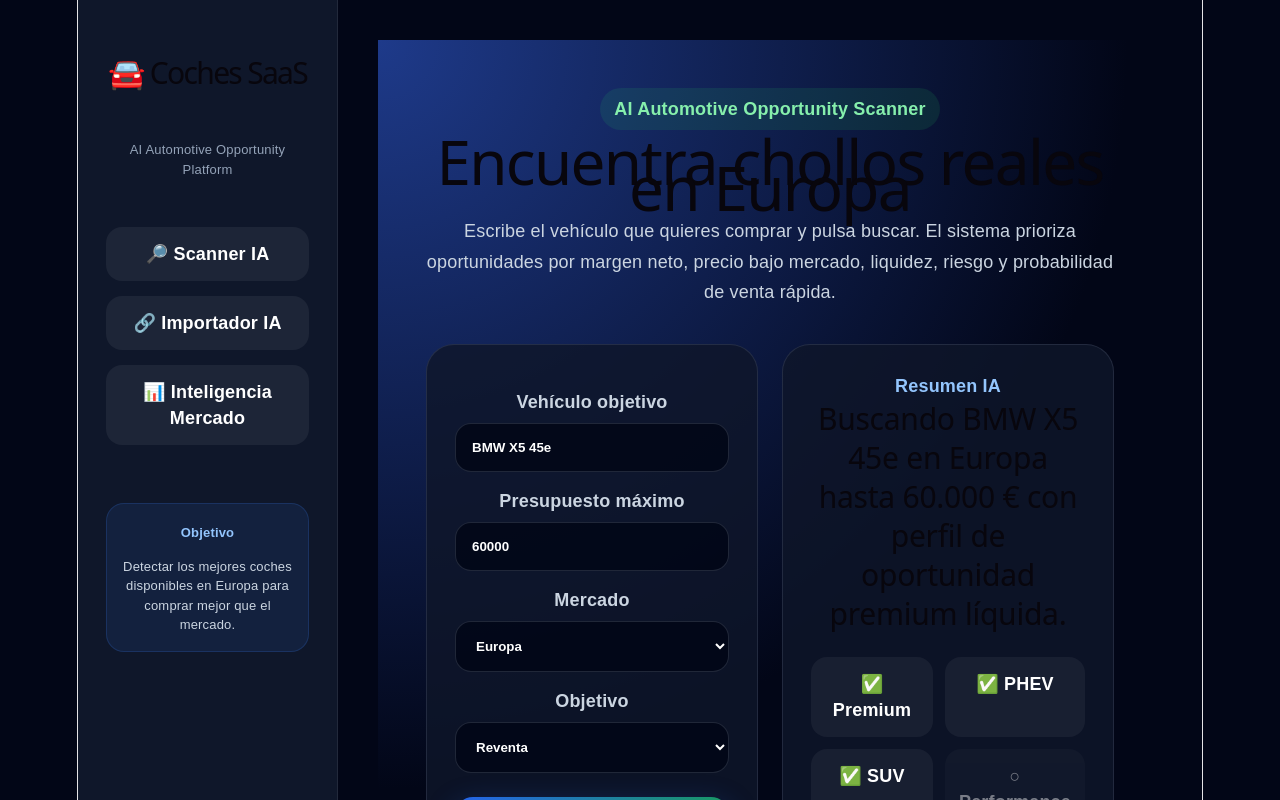
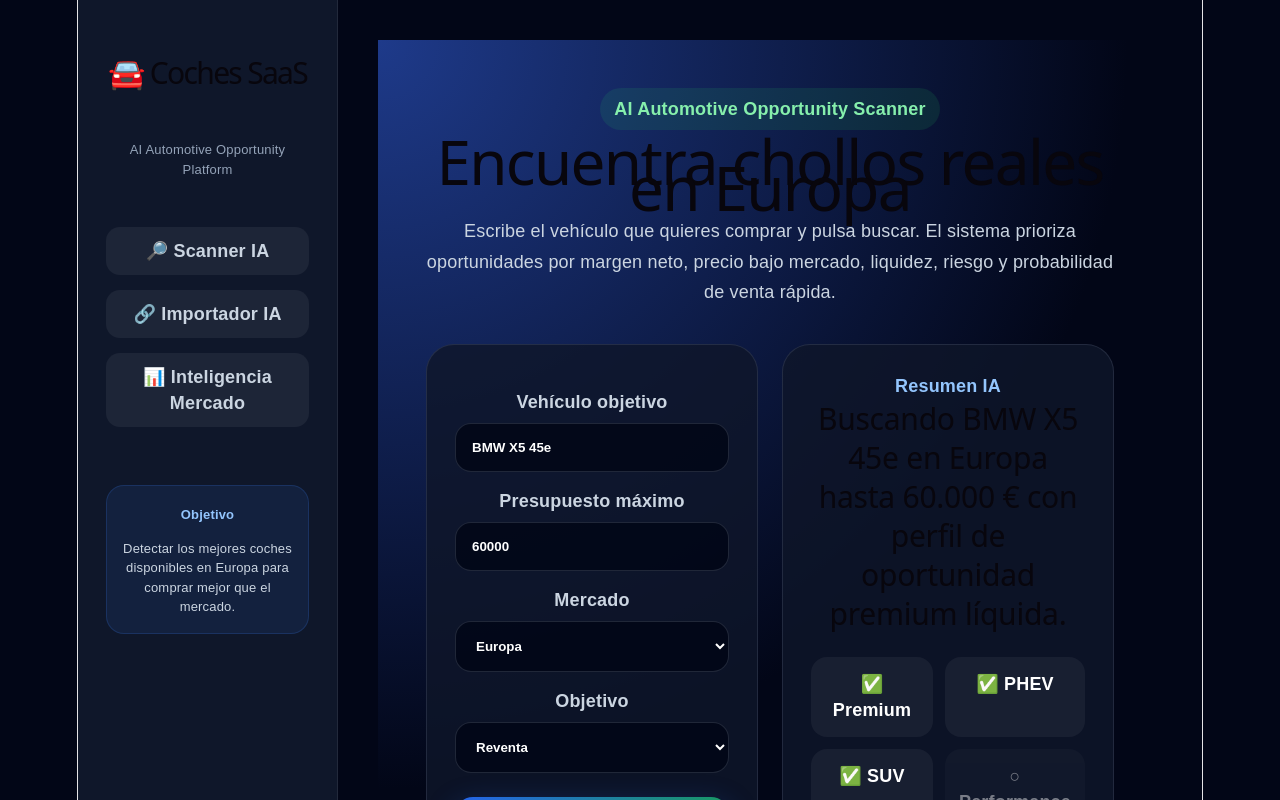
Before and after one commit to inviertetodo-hue/coches-saas-, a React (Vite) app: page / in a window 1280 px wide. Shown: the top 800 px of the page. Built offline with nearby package versions, Linux system fonts and the light colour scheme.

Commit message:
Add active navigation styles to sidebar

```diff
--- a/src/components/layout/AppSidebar.jsx
+++ b/src/components/layout/AppSidebar.jsx
@@ -1,4 +1,4 @@
-import { Link } from "react-router-dom";
+import { NavLink } from "react-router-dom";
 
 import { APP_BRAND } from "../../config/appBrand";
 import { NAVIGATION_ITEMS } from "../../config/navigation";
@@ -12,9 +12,16 @@ export default function AppSidebar() {
 
       <nav style={navStyle}>
         {NAVIGATION_ITEMS.map((item) => (
-          <Link key={item.id} to={item.path}>
+          <NavLink
+            key={item.id}
+            to={item.path}
+            style={({ isActive }) => ({
+              ...navLinkStyle,
+              ...(isActive ? activeNavLinkStyle : {}),
+            })}
+          >
             {item.label}
-          </Link>
+          </NavLink>
         ))}
       </nav>
 
@@ -41,6 +48,21 @@ const navStyle = {
   marginTop: "30px",
 };
 
+const navLinkStyle = {
+  padding: "10px 12px",
+  borderRadius: "14px",
+  textDecoration: "none",
+  color: "#cbd5e1",
+  fontWeight: "800",
+  border: "1px solid transparent",
+};
+
+const activeNavLinkStyle = {
+  color: "#dbeafe",
+  background: "rgba(59,130,246,0.16)",
+  border: "1px solid rgba(59,130,246,0.30)",
+};
+
 const objectiveBoxStyle = {
   marginTop: "40px",
   padding: "16px",
```
